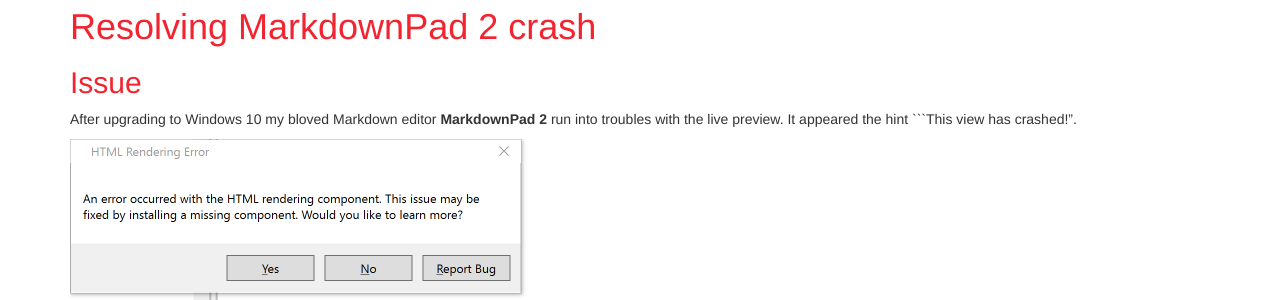
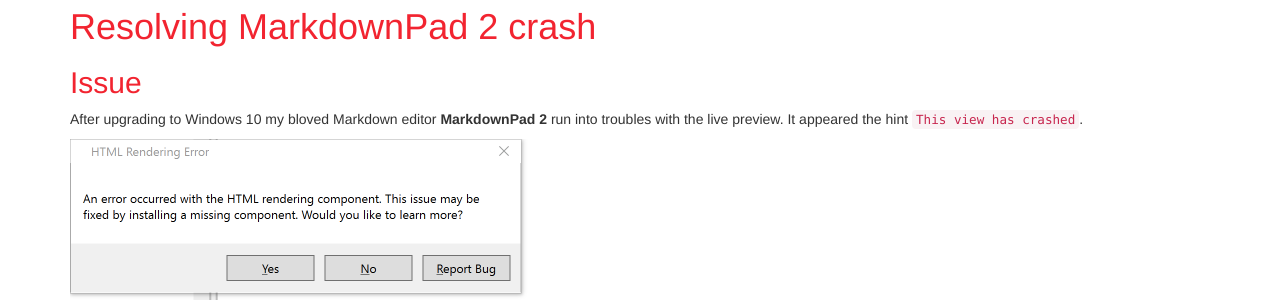
Before and after one commit to mapfel/mapfel.github.io, a Jekyll site: the page built from _posts/2016-06-01-markdownpad2-crashes-on-win10.md, in a window 1280 px wide. Shown: the part 225-525 px from the top of the page. Built offline with Jekyll 4.4.1, drawn with Linux system fonts in a browser that asks for light colours; nearby versions of some CDN libraries; comment, search, counter and statistics services are not loaded.

Commit message:
fix wrong quotes

````diff
--- a/_posts/2016-06-01-markdownpad2-crashes-on-win10.md
+++ b/_posts/2016-06-01-markdownpad2-crashes-on-win10.md
@@ -8,7 +8,7 @@
 
 ## Issue
 
-After upgrading to Windows 10 my bloved Markdown editor **MarkdownPad 2** run into troubles with the live preview. It appeared the hint ```This view has crashed!".
+After upgrading to Windows 10 my bloved Markdown editor **MarkdownPad 2** run into troubles with the live preview. It appeared the hint ```This view has crashed```.
 
 ![Crash]({{ site.url }}/images/20160601.MarkdownPad2Crash.01.small.png)
 
````
